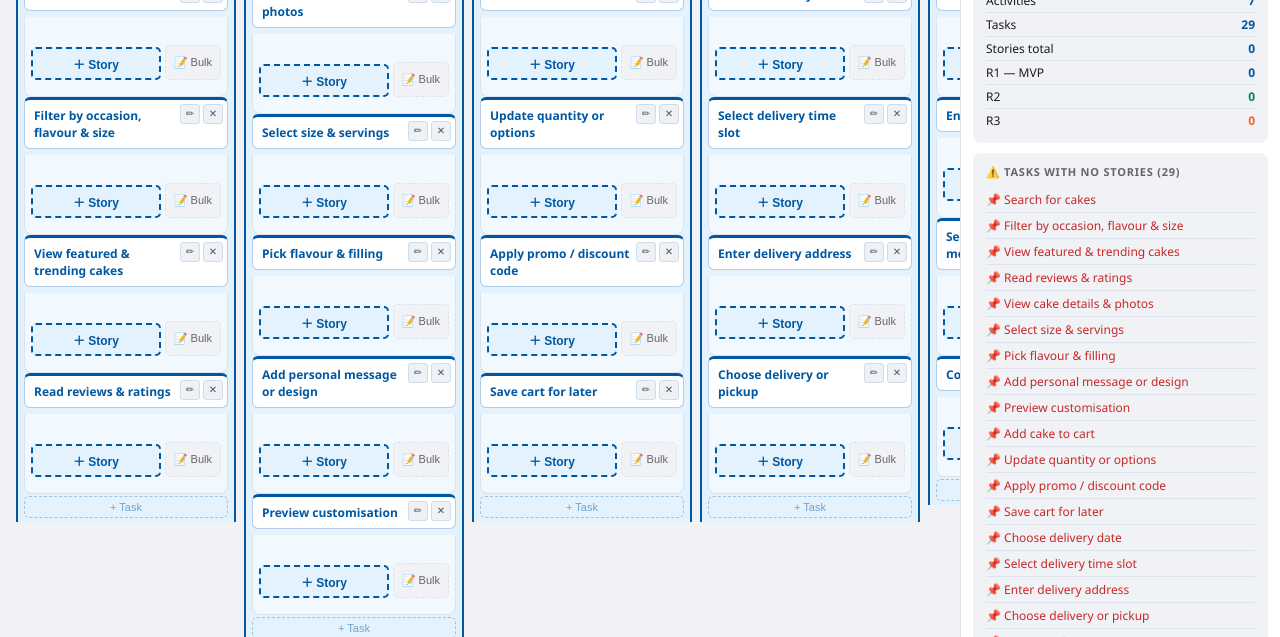
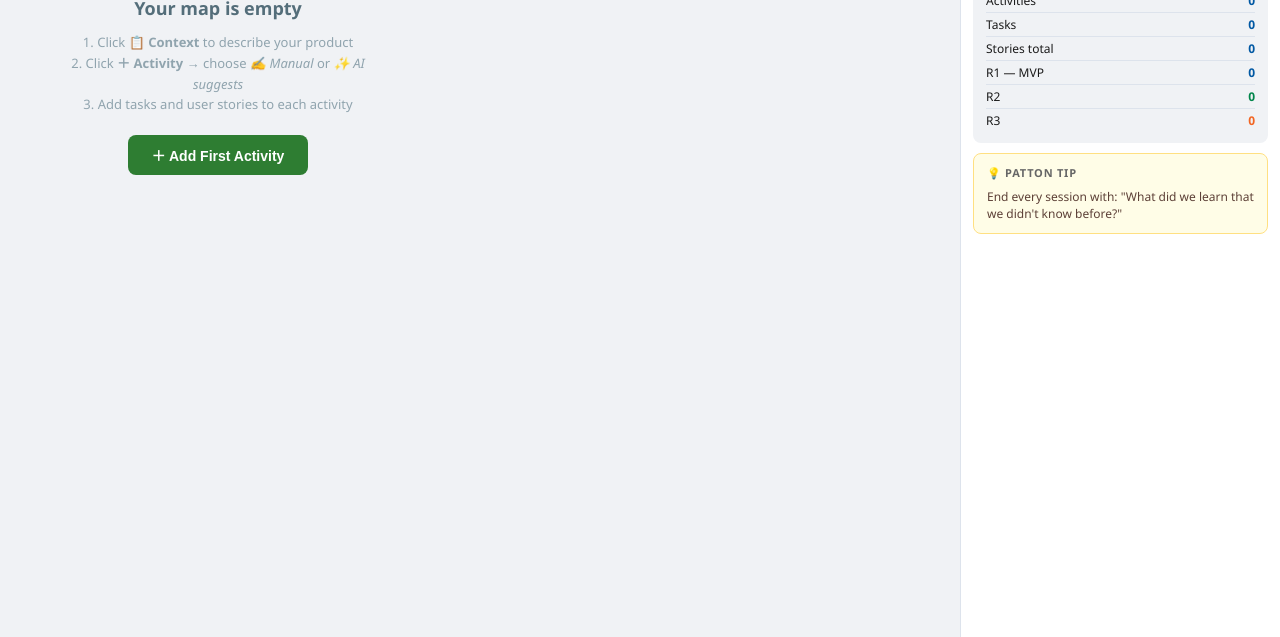
Before and after one commit to vishalt450/upptacka-faq-web, a plain HTML site: page storymap.html in a window 1280 px wide. Shown: the part 163-800 px from the top of the page. Drawn offline with nearby package versions, Linux system fonts and the light colour scheme.

Commit message:
storymap: fix Reset to clear to blank map
- DEFAULT_STATE is now empty (no cake activities hardcoded)
- clearMap() resets to blank state with helpful empty-board prompt
- Empty board shows step-by-step guide + 'Add First Activity' button
- Demo cake map accessible via 🎂 Demo button only

Co-authored-by: Copilot <223556219+Copilot@users.noreply.github.com>

```diff
--- a/storymap.html
+++ b/storymap.html
@@ -345,55 +345,11 @@ function searchKnowledge(query, topN=5){
 // ── STATE ─────────────────────────────────────────────────
 const RELEASES = ['R1 — MVP', 'R2', 'R3'];
 const DEFAULT_STATE = {
-  context: 'Customer journey: Ordering a cake online — from discovery to post-delivery review.',
+  context: '',
   visibleReleases:[1,2,3],
   releases: RELEASES,
   aiSuggestions:[], clusters:{},
-  activities: [
-    { id:'a1', title:'Discover & Browse', tasks:[
-      { id:'t1', title:'Search for cakes', stories:[] },
-      { id:'t2', title:'Filter by occasion, flavour & size', stories:[] },
-      { id:'t3', title:'View featured & trending cakes', stories:[] },
-      { id:'t4', title:'Read reviews & ratings', stories:[] }
-    ]},
-    { id:'a2', title:'Choose & Customise', tasks:[
-      { id:'t5', title:'View cake details & photos', stories:[] },
-      { id:'t6', title:'Select size & servings', stories:[] },
-      { id:'t7', title:'Pick flavour & filling', stories:[] },
-      { id:'t8', title:'Add personal message or design', stories:[] },
-      { id:'t9', title:'Preview customisation', stories:[] }
-    ]},
-    { id:'a3', title:'Add to Cart', tasks:[
-      { id:'t10', title:'Add cake to cart', stories:[] },
-      { id:'t11', title:'Update quantity or options', stories:[] },
-      { id:'t12', title:'Apply promo / discount code', stories:[] },
-      { id:'t13', title:'Save cart for later', stories:[] }
-    ]},
-    { id:'a4', title:'Set Delivery', tasks:[
-      { id:'t14', title:'Choose delivery date', stories:[] },
-      { id:'t15', title:'Select delivery time slot', stories:[] },
-      { id:'t16', title:'Enter delivery address', stories:[] },
-      { id:'t17', title:'Choose delivery or pickup', stories:[] }
-    ]},
-    { id:'a5', title:'Checkout & Pay', tasks:[
-      { id:'t18', title:'Review order summary', stories:[] },
-      { id:'t19', title:'Enter contact details', stories:[] },
-      { id:'t20', title:'Select payment method', stories:[] },
-      { id:'t21', title:'Confirm & place order', stories:[] }
-    ]},
-    { id:'a6', title:'Track Order', tasks:[
-      { id:'t22', title:'Receive order confirmation email', stories:[] },
-      { id:'t23', title:'View order status page', stories:[] },
-      { id:'t24', title:'Get baking & dispatch notifications', stories:[] },
-      { id:'t25', title:'Track live delivery', stories:[] }
-    ]},
-    { id:'a7', title:'Receive & Review', tasks:[
-      { id:'t26', title:'Receive & inspect the cake', stories:[] },
-      { id:'t27', title:'Rate experience & quality', stories:[] },
-      { id:'t28', title:'Share photo on social media', stories:[] },
-      { id:'t29', title:'Reorder or gift to a friend', stories:[] }
-    ]}
-  ]
+  activities: []
 };
 
 let STATE = JSON.parse(JSON.stringify(DEFAULT_STATE));
@@ -449,6 +405,20 @@ function toggleRelease(r){
 function renderBoard(){
   const board = document.getElementById('board');
   board.innerHTML = '';
+
+  if(!STATE.activities.length){
+    board.innerHTML = `<div style="display:flex;flex-direction:column;align-items:center;justify-content:center;height:260px;color:#90a4ae;text-align:center;gap:12px;padding:32px;">
+      <div style="font-size:48px">🗺️</div>
+      <div style="font-size:18px;font-weight:700;color:#546e7a">Your map is empty</div>
+      <div style="font-size:13px;max-width:340px;line-height:1.6">
+        1. Click <strong>📋 Context</strong> to describe your product<br/>
+        2. Click <strong>＋ Activity</strong> → choose <em>✍️ Manual</em> or <em>✨ AI suggests</em><br/>
+        3. Add tasks and user stories to each activity
+      </div>
+      <button onclick="addActivity()" style="margin-top:8px;background:#2e7d32;color:#fff;border:none;border-radius:8px;padding:10px 24px;font-size:14px;font-weight:700;cursor:pointer;">＋ Add First Activity</button>
+    </div>`;
+    updateStats(); return;
+  }
 
   STATE.activities.forEach(act => {
     const col = document.createElement('div');
@@ -797,11 +767,12 @@ function cycleRelease(sid){
   saveState(); renderBoard();
 }
 function clearMap(){
-  if(!confirm('Reset map to default Uppt\u00e4cka template?')) return;
+  if(!confirm('Clear the entire map and start fresh?')) return;
   localStorage.removeItem('uppa_storymap');
-  STATE=JSON.parse(JSON.stringify(DEFAULT_STATE));
-  document.getElementById('ctx-text').value=STATE.context;
+  STATE = JSON.parse(JSON.stringify(DEFAULT_STATE));
+  document.getElementById('ctx-text').value = '';
   renderBoard(); renderAnalysis();
+  showToast('🗑️ Map cleared — add your context, then click + Activity');
 }
 function loadExample(){
   if(!confirm('Load the \uD83C\uDF82 Cake Ordering demo? This will replace the current map.')) return;
```
